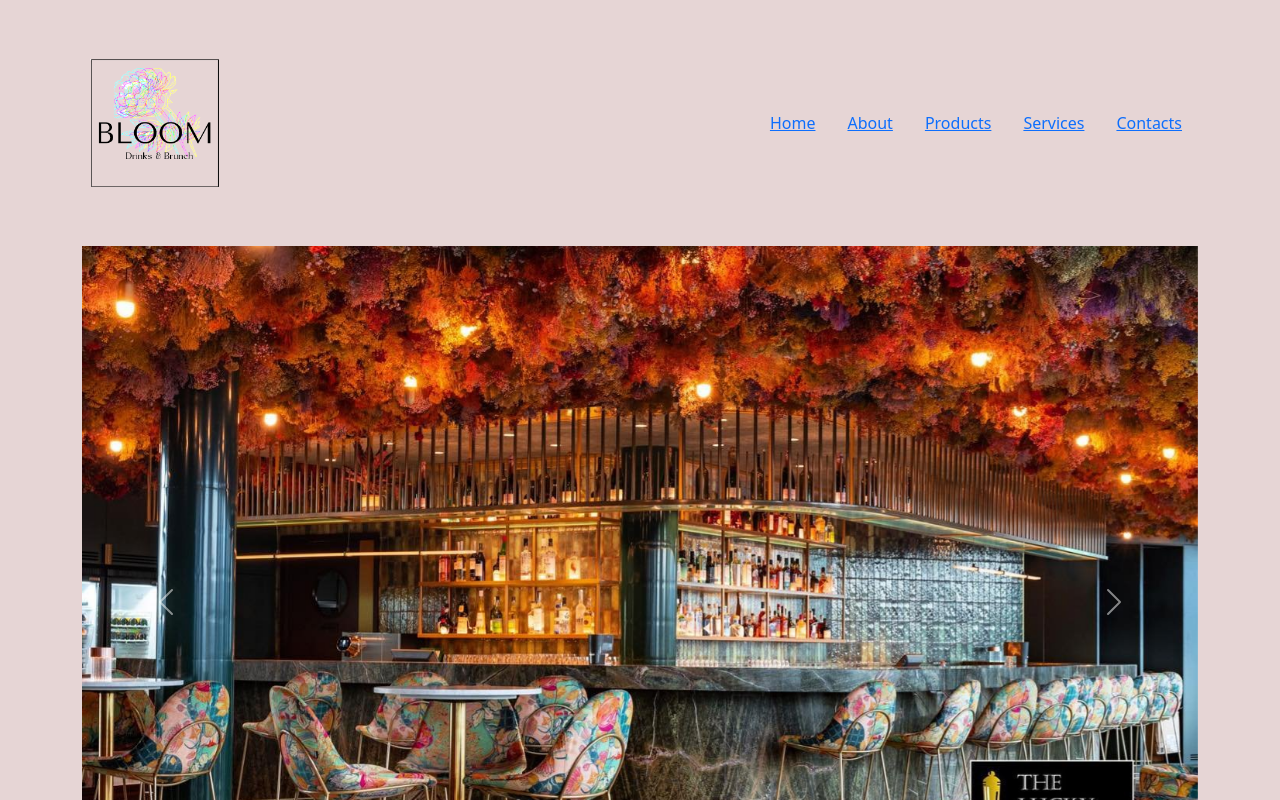
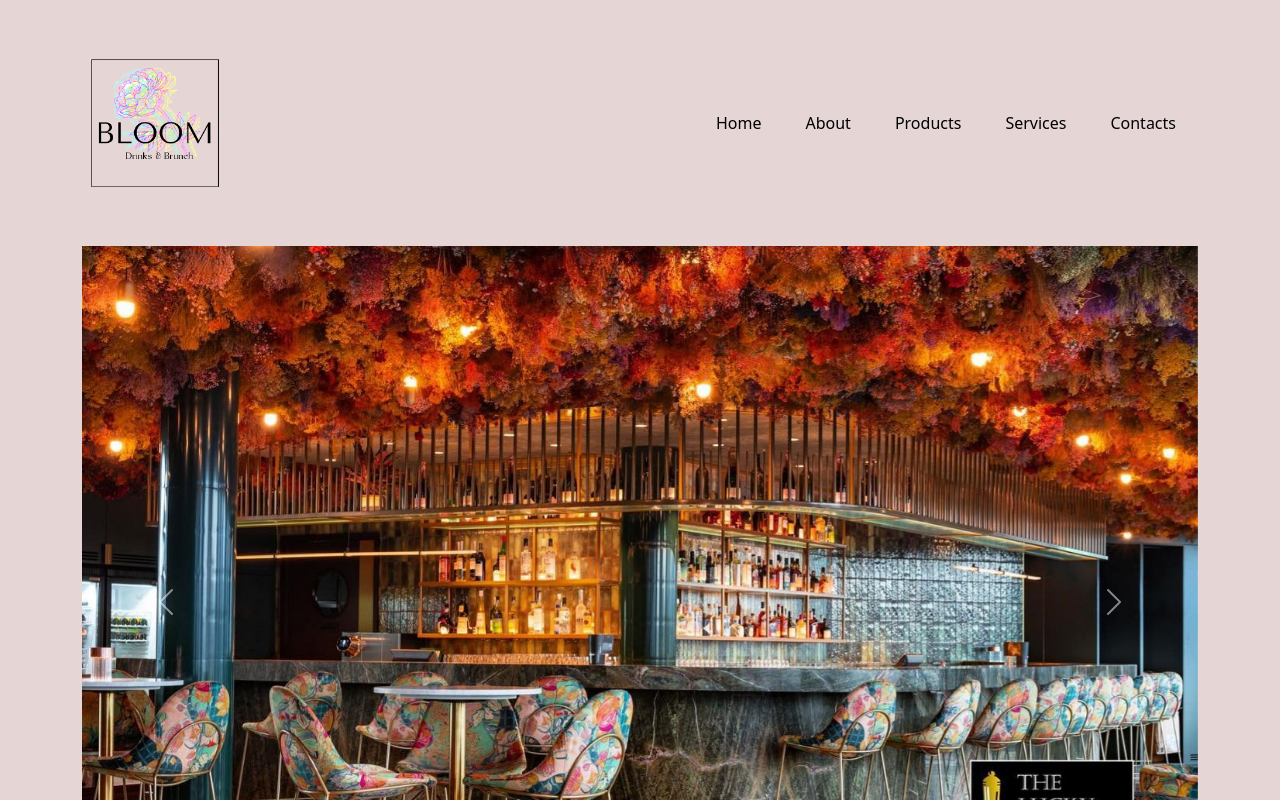
Before and after one commit to Brisasoledad2022/pin-frontend, a React (Create React App) app: page / in a window 1280 px wide. Shown: the top 800 px of the page. Built offline with nearby package versions, Linux system fonts and the light colour scheme.

Commit message:
Anclas convertidas en botones

```diff
--- a/src/sections/Navbar/Navbar.jsx
+++ b/src/sections/Navbar/Navbar.jsx
@@ -3,12 +3,27 @@ import logo from "../../assets/logo.png";
 const Navbar = () => {
   const menuItems = ["Home", "About", "Products", "Services", "Contacts"];
 
+  const clickHandler = id => {
+    document.getElementById(id).scrollIntoView({behavior: 'smooth'})
+  }
+
   return (
+    // <header className="d-flex align-items-center w-100 bg-transparent justify-content-between py-5 container">
     <header className="d-flex align-items-center w-100 bg-transparent justify-content-between py-5 container">
       <img className="logo" alt="logo" src={logo} />
 
       <div className="d-flex align-items-center ">
-        {menuItems.map(item => <a className="mx-3" key={item} href={`#${item}`}>{item}</a>)}
+        {/* {menuItems.map(item => <a className="mx-3" key={item} href={`#${item}`}>{item}</a>)} */}
+        {menuItems.map(item => (
+          <button
+            name={item}
+            key={item}
+            className='mx-3 bg-transparent border-0'
+            onClick={e => clickHandler(e.target.name)}
+          >
+            {item}
+          </button>)
+          )}
       </div>
     </header>
   );
```
